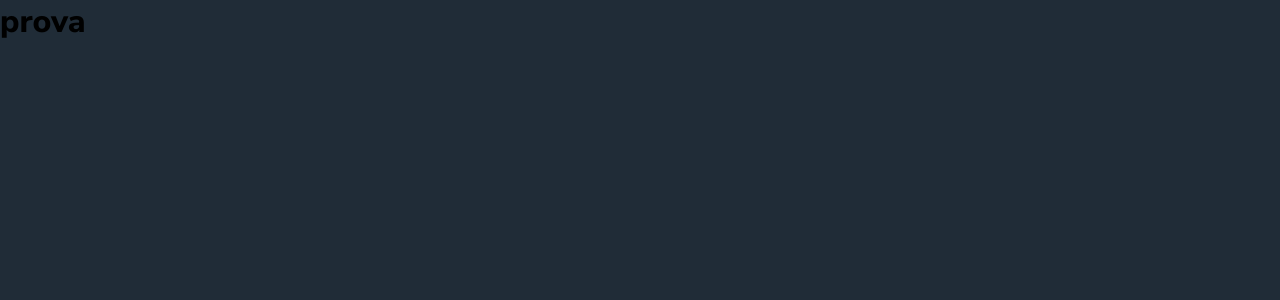
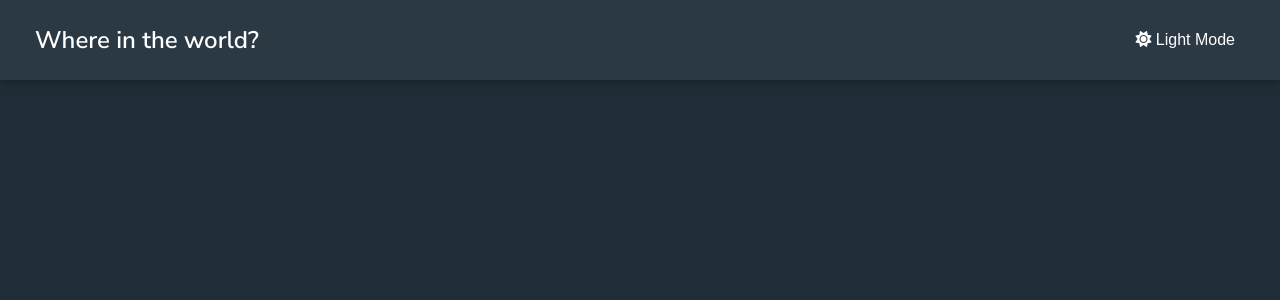
Before and after one commit to dokkalemon/rest-countries-api, a Vue app: page / in a window 1280 px wide. Shown: the top 300 px of the page. Built offline with nearby package versions, Linux system fonts and the light colour scheme.

Commit message:
add Header components

```diff
--- a/src/App.vue
+++ b/src/App.vue
@@ -1,12 +1,18 @@
 <template>
-  <h1>prova</h1>
+  <div id="app">
+    <Header />
+
+
+  </div>
 </template>
 
 <script>
+import Header from '@/components/Header.vue'
 
 export default {
   name: 'App',
   components: {
+    Header
 
   }
 }
--- /dev/null
+++ b/src/components/Header.vue
@@ -0,0 +1,48 @@
+<template>
+    <header class="full-width">
+        <div class="header container px-30">
+            <h2>Where in the world?</h2>
+            <button><i class="fas fa-sun"></i> Light Mode</button>
+        </div>
+    </header>
+</template>
+
+<script>
+export default {
+    name: 'Header'
+}
+</script>
+
+<style scoped lang="scss">
+//import var.scss
+@import '../styles/var.scss';
+
+    header {
+        background-color: $dark-element;
+        box-shadow: 0px 0px 10px rgba(0, 0, 0, 0.413);
+        .header {
+            height: 80px;
+            display: flex;
+            align-items: center;
+            h2 {
+                color: $dark-text;
+                font-weight: 600;
+                flex-grow: 1;
+            }
+
+            button {
+                background-color: transparent;
+                border: none;
+                color: $dark-text;
+                font-size: 16px;
+                cursor: pointer;
+                padding: 10px;
+                transition: all 0.5s ease;
+                border-radius: 20px;
+                &:hover {
+                    background-color: rgba(255, 255, 255, 0.036);
+                }
+            }
+        }
+    }
+</style>
--- a/src/styles/global.scss
+++ b/src/styles/global.scss
@@ -14,6 +14,7 @@
 body {
     background-color: $dark-back;
     font-family: $font;
+    font-size: 16px;
 }
 
 .full-width {
```
